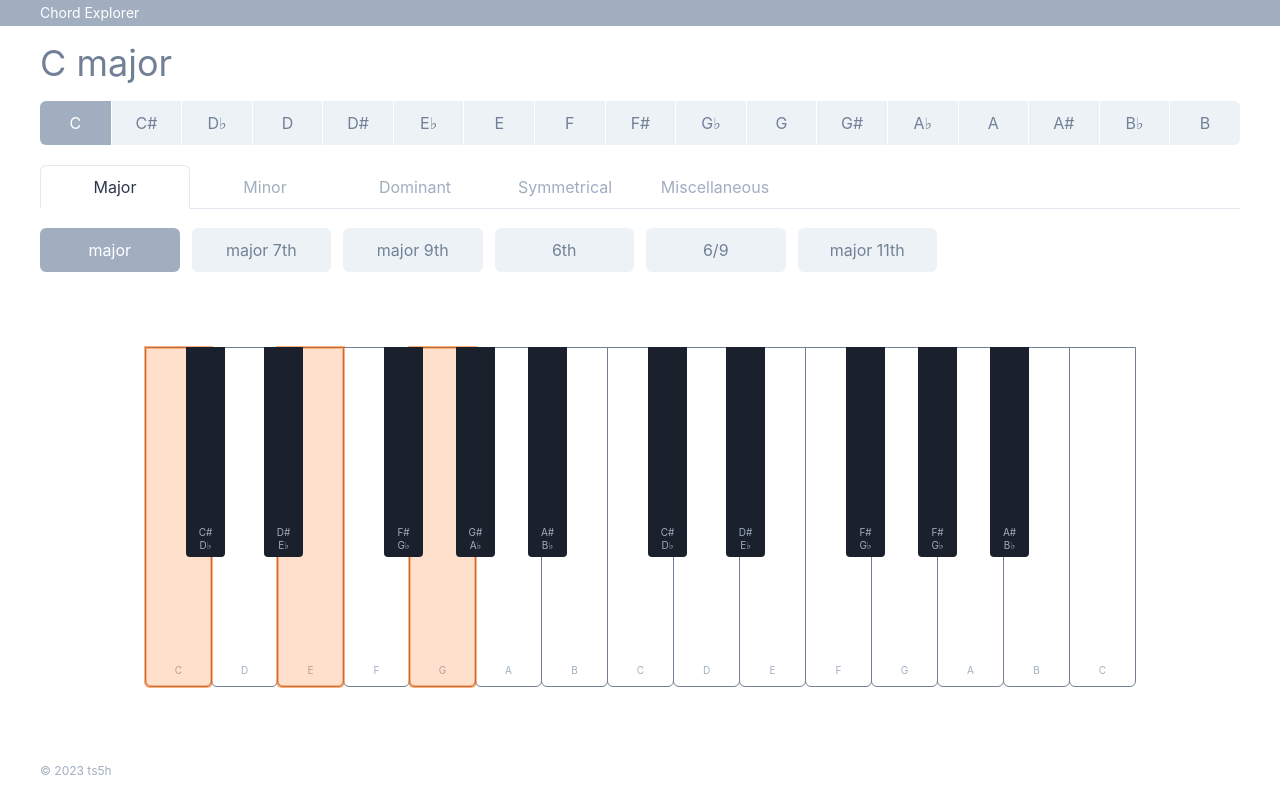
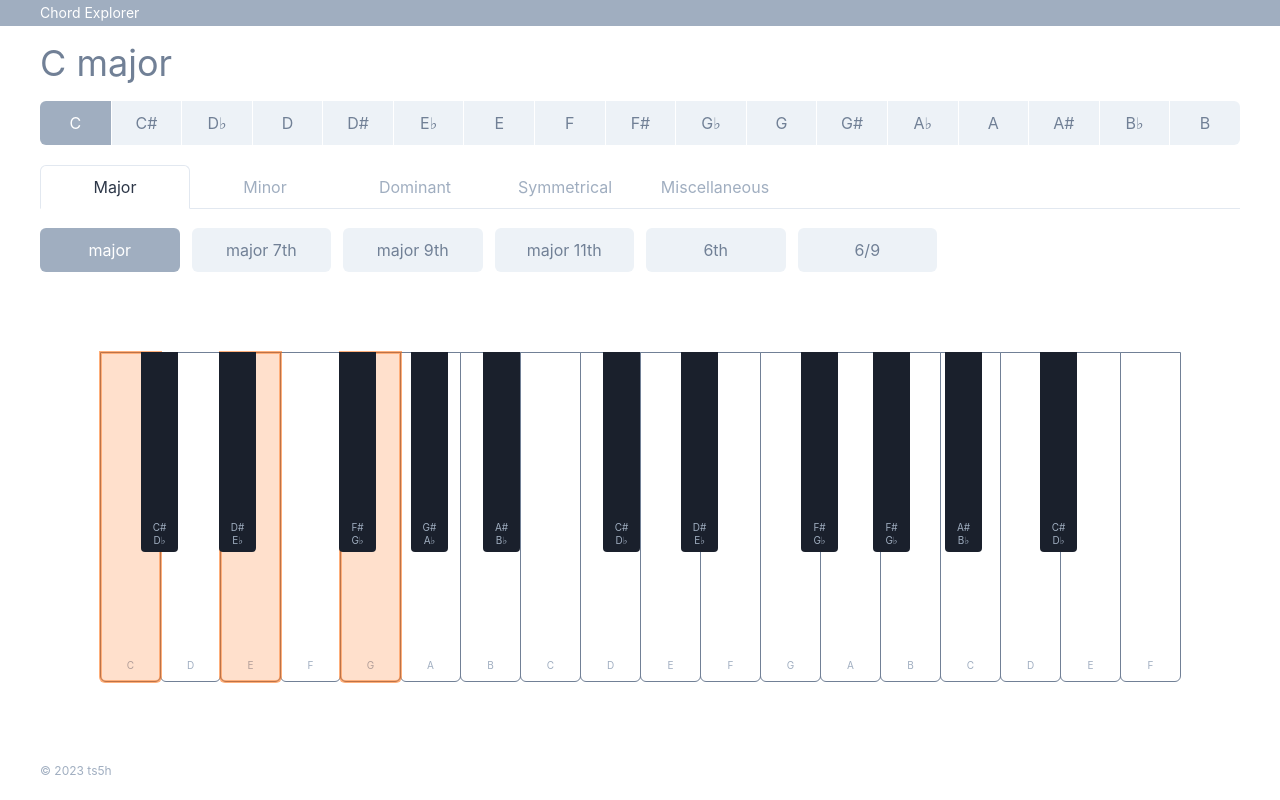
Before and after one commit to ts5h/chord_explorer, a React (Create React App) app: page /c/major in a window 1280 px wide. Built offline with nearby package versions, Linux system fonts and the light colour scheme.

Commit message:
Update layouts

```diff
--- a/src/components/Keys/Black/index.tsx
+++ b/src/components/Keys/Black/index.tsx
@@ -1,8 +1,8 @@
 import React, { FC, useMemo } from "react";
 import { Box, Flex, Text, VStack } from "@chakra-ui/react";
 
-const WIDTH = 39;
-const HEIGHT = 210;
+const WIDTH = 37;
+const HEIGHT = 200;
 const Z_INDEX = 10;
 
 type Props = {
--- a/src/components/Keys/White/index.tsx
+++ b/src/components/Keys/White/index.tsx
@@ -1,8 +1,8 @@
 import React, { FC, useMemo } from "react";
 import { Box, Flex, Text } from "@chakra-ui/react";
 
-const WIDTH = 67;
-const HEIGHT = 340;
+const WIDTH = 61;
+const HEIGHT = 330;
 
 type Props = {
   index: number;
--- a/src/components/Keys/index.tsx
+++ b/src/components/Keys/index.tsx
@@ -197,6 +197,31 @@ export const Keys: FC = () => {
           keys={currentKeys}
           handleMouseDown={handleMouseDown}
         />
+        <WhiteKey
+          index={25}
+          label="D"
+          keys={currentKeys}
+          handleMouseDown={handleMouseDown}
+        />
+        <BlackKey
+          index={26}
+          labels={["C#", "D♭"]}
+          keys={currentKeys}
+          left={940}
+          handleMouseDown={handleMouseDown}
+        />
+        <WhiteKey
+          index={27}
+          label="E"
+          keys={currentKeys}
+          handleMouseDown={handleMouseDown}
+        />
+        <WhiteKey
+          index={28}
+          label="F"
+          keys={currentKeys}
+          handleMouseDown={handleMouseDown}
+        />
       </HStack>
     </HStack>
   );
--- a/src/vo/Chords/index.ts
+++ b/src/vo/Chords/index.ts
@@ -39,6 +39,13 @@ export const chords: Chord[] = [
   },
   {
     category: "major",
+    label: "major 11th",
+    sub: "",
+    value: "major-eleventh",
+    keys: [0, 4, 7, 11, 14, 17],
+  },
+  {
+    category: "major",
     label: "6th",
     sub: "",
     value: "sixth",
@@ -50,13 +57,6 @@ export const chords: Chord[] = [
     sub: "(6add9)",
     value: "six-add-nine",
     keys: [0, 4, 7, 9, 14],
-  },
-  {
-    category: "major",
-    label: "major 11th",
-    sub: "",
-    value: "major-eleventh",
-    keys: [0, 4, 7, 11, 14, 17],
   },
 
   // Minor
@@ -108,6 +108,13 @@ export const chords: Chord[] = [
     sub: "",
     value: "minor-major-ninth",
     keys: [0, 3, 7, 11, 14],
+  },
+  {
+    category: "minor",
+    label: "min (maj11)",
+    sub: "",
+    value: "minor-major-eleventh",
+    keys: [0, 3, 7, 11, 14, 17],
   },
   {
     category: "minor",
```
